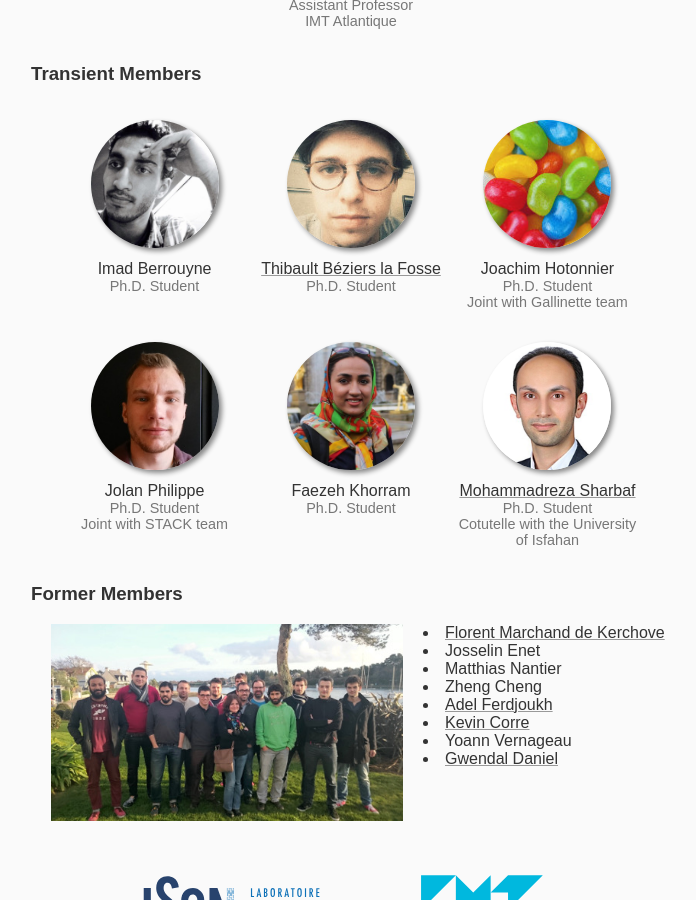
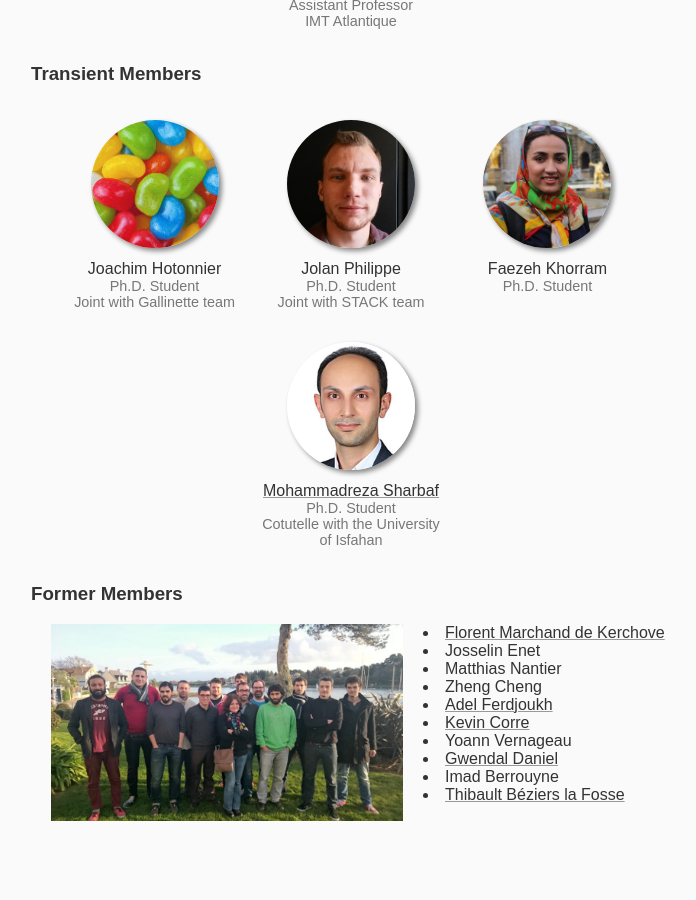
Before and after one commit to NaoMod/naomod.github.io, a Jekyll site: the page built from members.html, in a window 1280 px wide and 900 px high, scrolled down 935 px. Shown: the whole window, without its empty margins (289-985 px from the left). Built offline with Jekyll 4.4.1, drawn with Linux system fonts in a browser that asks for light colours.

Commit message:
Moved former Ph.D students

```diff
--- a/members.html
+++ b/members.html
@@ -48,15 +48,6 @@ permanent:
     website: https://massimotisi.github.io/
 
 transient:
-  - name: Imad Berrouyne
-    title: Ph.D. Student
-    picture: imad.jpg
-
-  - name: Thibault Béziers la Fosse
-    title: Ph.D. Student
-    picture: thibault.jpg
-    website: https://www.tblf.fr
-
   - name: Joachim Hotonnier
     title: Ph.D. Student
     affiliation: Joint with Gallinette team
@@ -101,6 +92,15 @@ former:
 
   - name: Gwendal Daniel
     website: https://gdaniel.github.io/
+
+  - name: Imad Berrouyne
+    title: Ph.D. Student
+    picture: imad.jpg
+
+  - name: Thibault Béziers la Fosse
+    title: Ph.D. Student
+    picture: thibault.jpg
+    website: https://www.tblf.fr
 
 
 # These are Atlanmod former members
```
